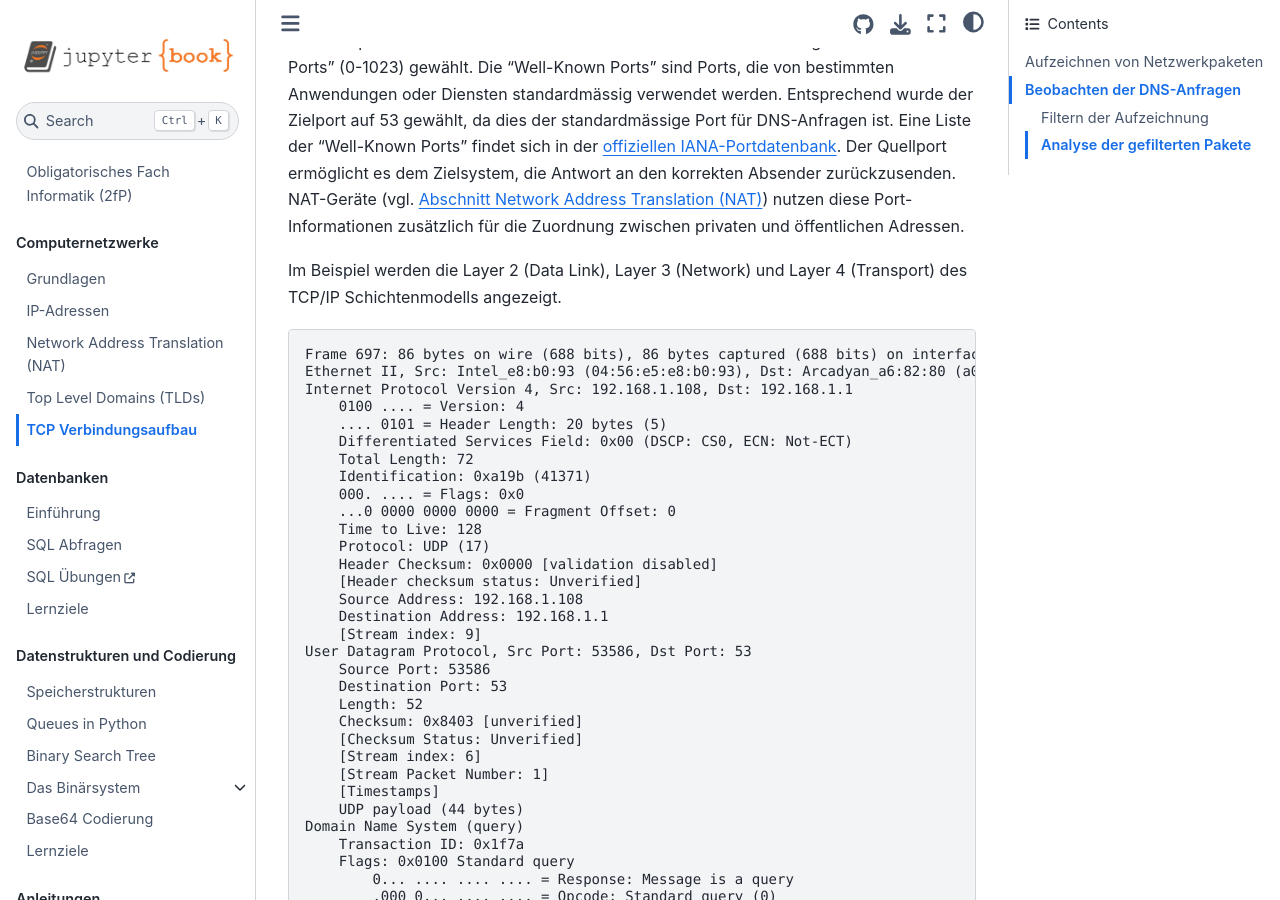
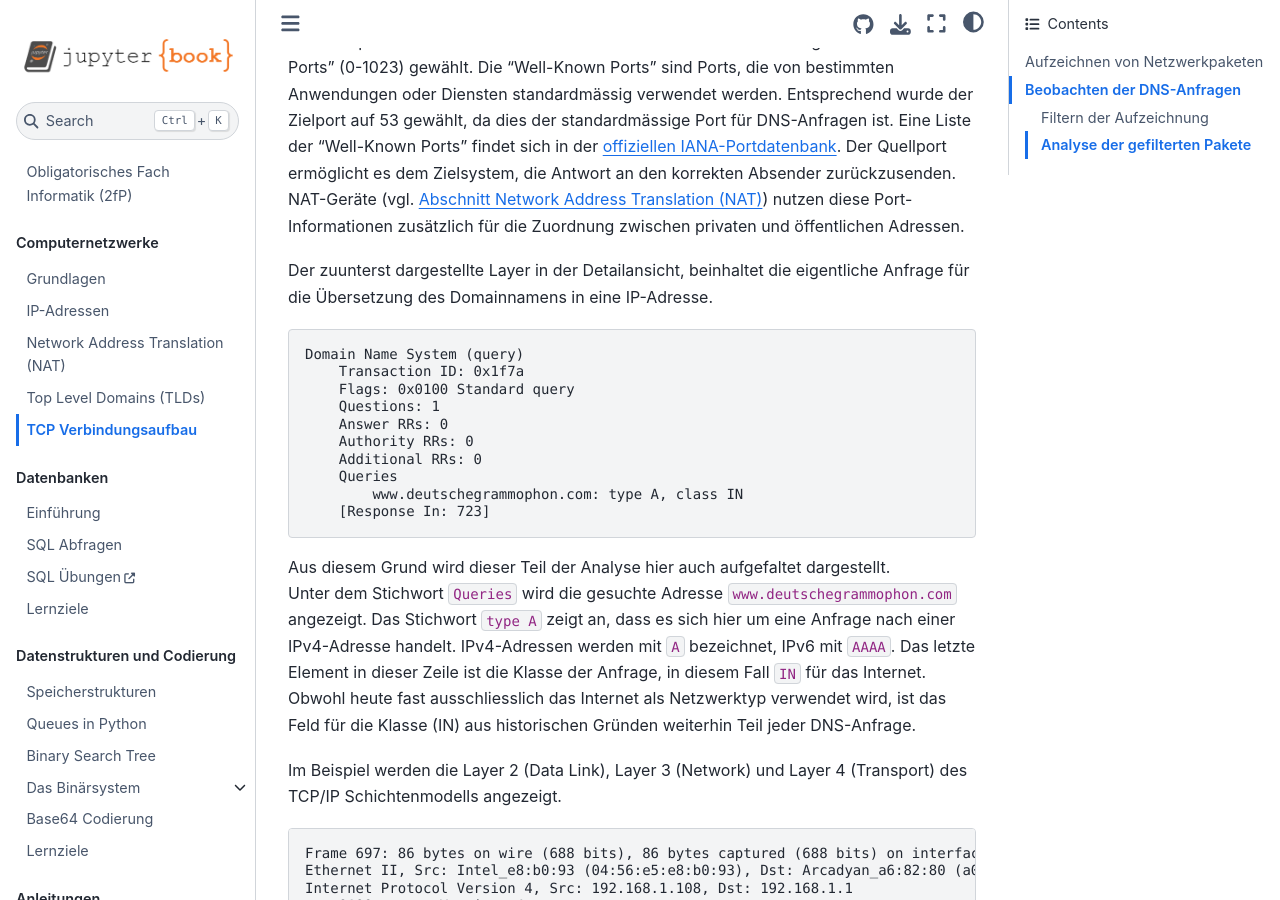
Before and after one commit to SkriptenMk/I_fP_24-28, a Jupyter Book: the page built from docs/250829/three_way_handshake.md, in a window 1280 px wide and 900 px high, scrolled down 3451 px. Built offline with Jupyter Book 1.0.4 settings and Sphinx 7.4.7 and the Sphinx Book theme 1.1.4, drawn with Linux system fonts in a browser that asks for light colours.

Commit message:
Formuliere die Erklärung zur DNS-Anfrage

````diff
--- a/docs/250829/three_way_handshake.md
+++ b/docs/250829/three_way_handshake.md
@@ -130,6 +130,34 @@ NAT-Geräte (vgl.
 nutzen diese Port-Informationen zusätzlich für die Zuordnung
 zwischen privaten und öffentlichen Adressen.
 
+Der zuunterst dargestellte Layer in der Detailansicht, beinhaltet die
+eigentliche Anfrage für die Übersetzung des Domainnamens in eine
+IP-Adresse.
+
+```text
+Domain Name System (query)
+    Transaction ID: 0x1f7a
+    Flags: 0x0100 Standard query
+    Questions: 1
+    Answer RRs: 0
+    Authority RRs: 0
+    Additional RRs: 0
+    Queries
+        www.deutschegrammophon.com: type A, class IN
+    [Response In: 723]
+```
+
+Aus diesem Grund wird dieser Teil der Analyse hier auch aufgefaltet
+dargestellt.
+Unter dem Stichwort `Queries` wird die gesuchte Adresse
+`www.deutschegrammophon.com` angezeigt. Das Stichwort `type A` zeigt an,
+dass es sich hier um eine Anfrage nach einer IPv4-Adresse handelt.
+IPv4-Adressen werden mit `A` bezeichnet, IPv6 mit `AAAA`. Das letzte
+Element in dieser Zeile ist die Klasse der Anfrage, in diesem Fall `IN`
+für das Internet. Obwohl heute fast ausschliesslich das Internet als
+Netzwerktyp verwendet wird, ist das Feld für die Klasse (IN) aus
+historischen Gründen weiterhin Teil jeder DNS-Anfrage.
+
 Im Beispiel werden die Layer 2 (Data Link), Layer 3 (Network) und Layer
 4 (Transport) des TCP/IP Schichtenmodells angezeigt.
 
````
